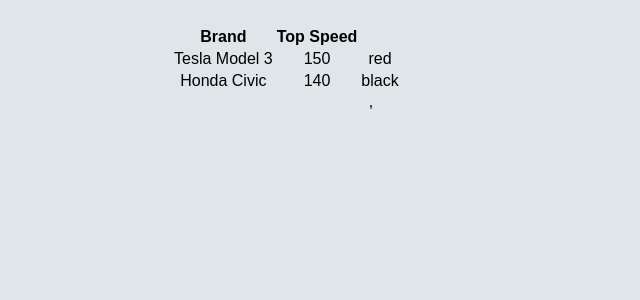
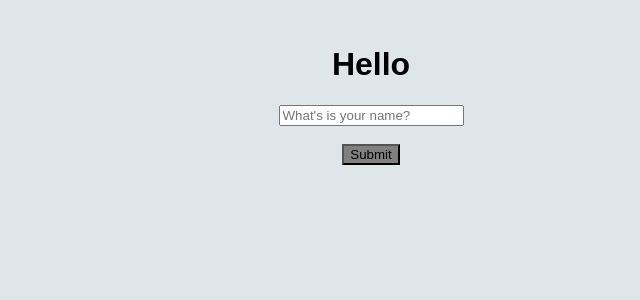
Before and after one commit to BrunaMello/BootCamp, a React (Create React App) app in the folder react-new/: page / in a window 1280 px wide. Shown: the top 300 px of the page, without its empty margins (269-909 px from the left). Built offline with nearby package versions, Linux system fonts and the light colour scheme.

Commit message:
425. Event Handling in React

```diff
--- /dev/null
+++ b/react-new/src/components/EventHandling.jsx
@@ -0,0 +1,37 @@
+import React, {useState} from "react";
+
+function EventHandling() {
+
+    const [headingText, setHeadingText] = useState("Hello");
+    const [isMouseOver, setMouseOver] = useState(false);
+
+    function handleClick() {
+        setHeadingText("Submitted")
+    }
+
+    function changeBottomColor() {
+        setMouseOver(true);
+    }
+
+    function handleMouseOut() {
+        setMouseOver(false);
+    }
+
+
+    return (
+        <div className='container'>
+            <h1>{headingText}</h1>
+            <input type="text" placeholder="What's is your name?"/>
+            <br/>
+            <br/>
+            <button
+                style={{backgroundColor: isMouseOver ? "black" : "grey"}}
+                onMouseOver={changeBottomColor}
+                onMouseOut={handleMouseOut}
+                id="1"
+                onClick={handleClick}>Submit</button>
+        </div>
+    )
+}
+
+export default EventHandling;
--- a/react-new/src/index.js
+++ b/react-new/src/index.js
@@ -3,10 +3,11 @@ import ReactDOM from "react-dom";
 import App from "./components/App";
 import List from "./components/List";
 import ES6 from "./components/ES6Destructuring";
+import EventHandling from "./components/EventHandling";
 
 
 ReactDOM.render(
-    <ES6 />,
+    <EventHandling />,
 
     document.getElementById("root"));
 
```
